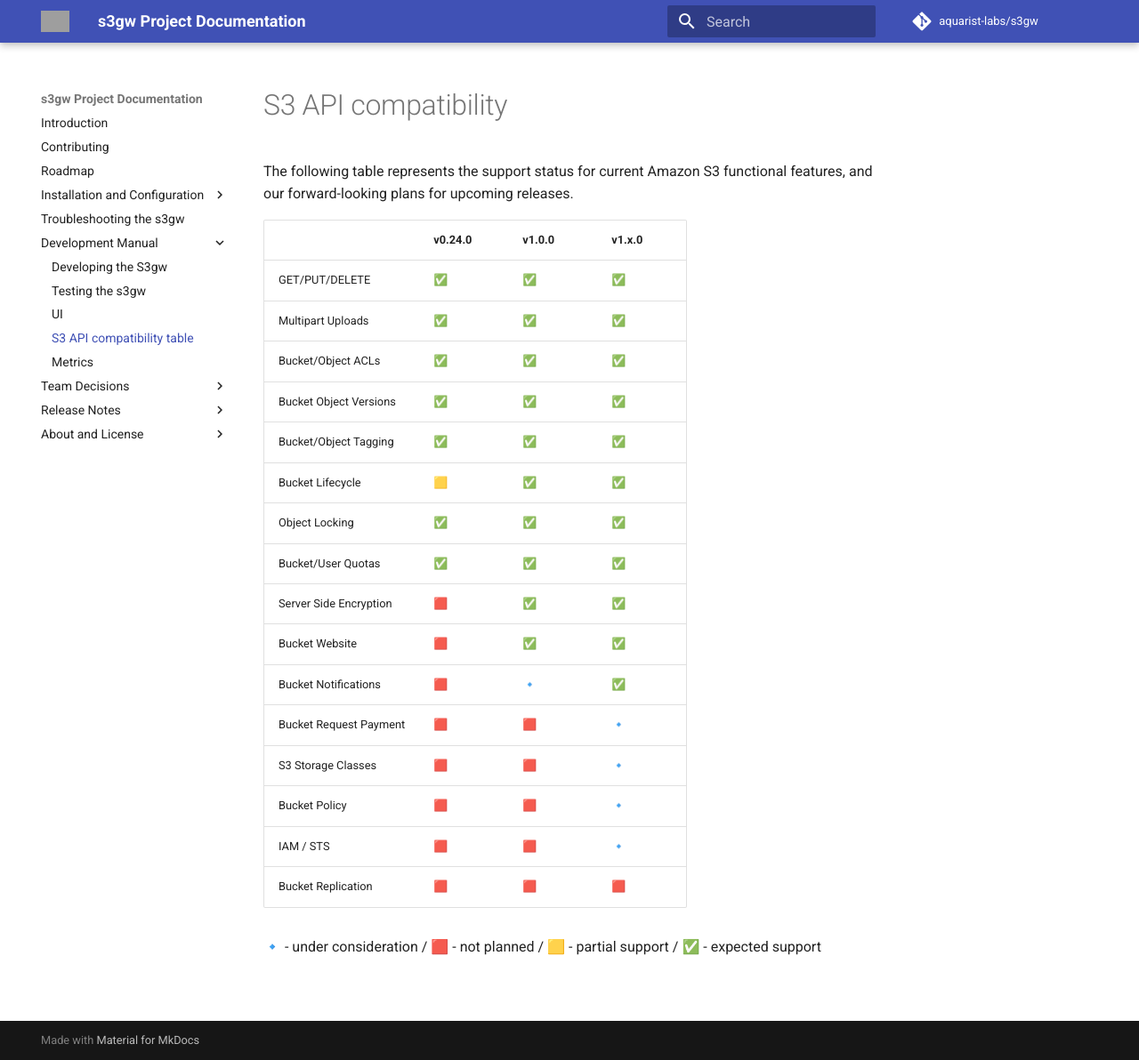
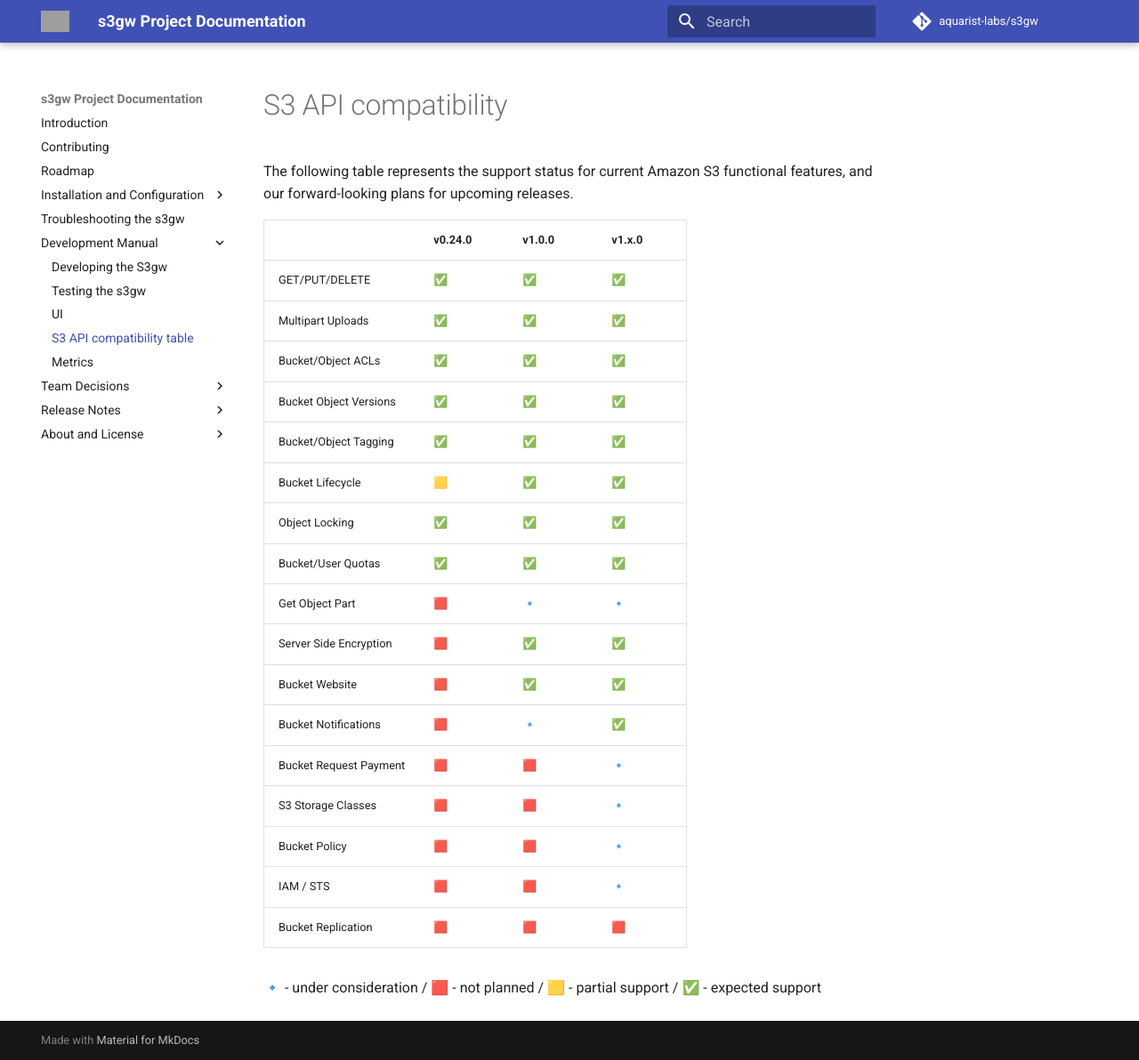
Before and after one commit to s3gw-tech/s3gw, an MkDocs documentation site: the page built from docs/s3-compatibility-table.md, in a window 1280 px wide and 1192 px high. Shown: the whole window at 89% size. Built offline with MkDocs 1.6.1 and Material for MkDocs 9.7.7, drawn with Linux system fonts in a browser that asks for light colours; comment, search, counter and statistics services are not loaded; grey boxes are pictures that could not be loaded.

Commit message:
docs/matrix: get object part not supported
We don't support obtaining an object's specific part once the object's
multipart upload has been finished.

This is a limitation of the current RGW implementation.

Signed-off-by: Joao Eduardo Luis <joao@suse.com>

```diff
--- a/docs/s3-compatibility-table.md
+++ b/docs/s3-compatibility-table.md
@@ -13,6 +13,7 @@ functional features, and our forward-looking plans for upcoming releases.
 | Bucket Lifecycle       | 🟨      | ✅     | ✅     |
 | Object Locking         | ✅      | ✅     | ✅     |
 | Bucket/User Quotas     | ✅      | ✅     | ✅     |
+| Get Object Part        | 🟥      | 🔹     | 🔹     |
 | Server Side Encryption | 🟥      | ✅     | ✅     |
 | Bucket Website         | 🟥      | ✅     | ✅     |
 | Bucket Notifications   | 🟥      | 🔹     | ✅     |
```
